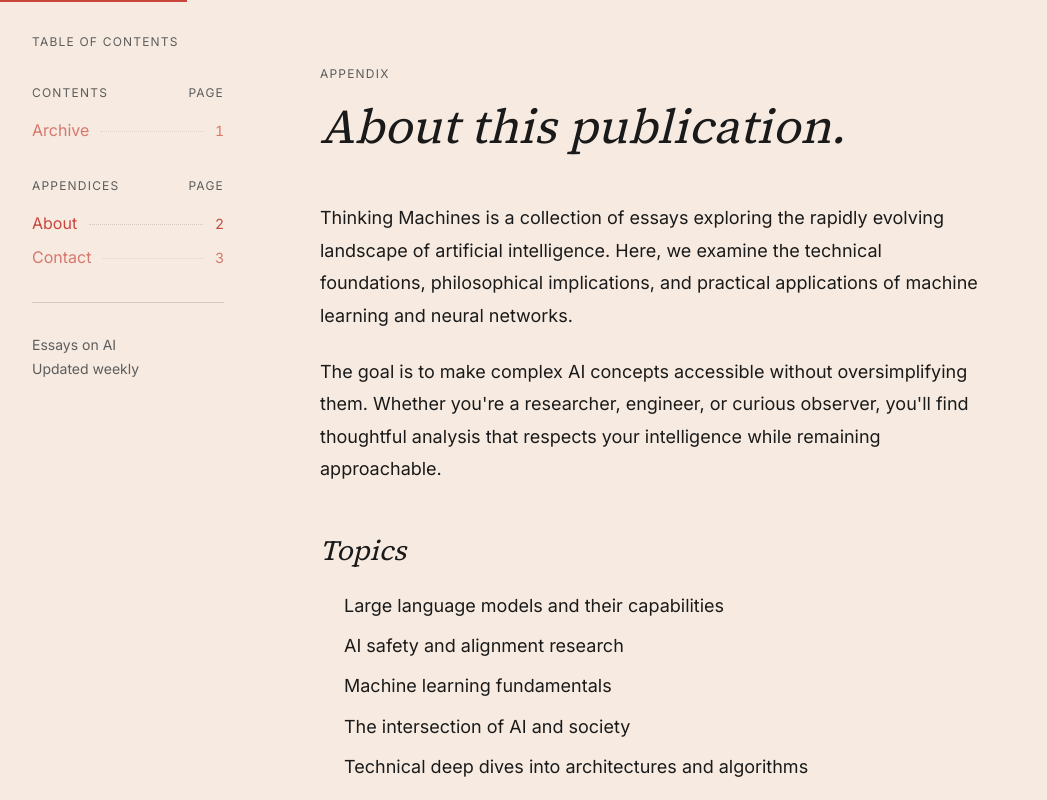
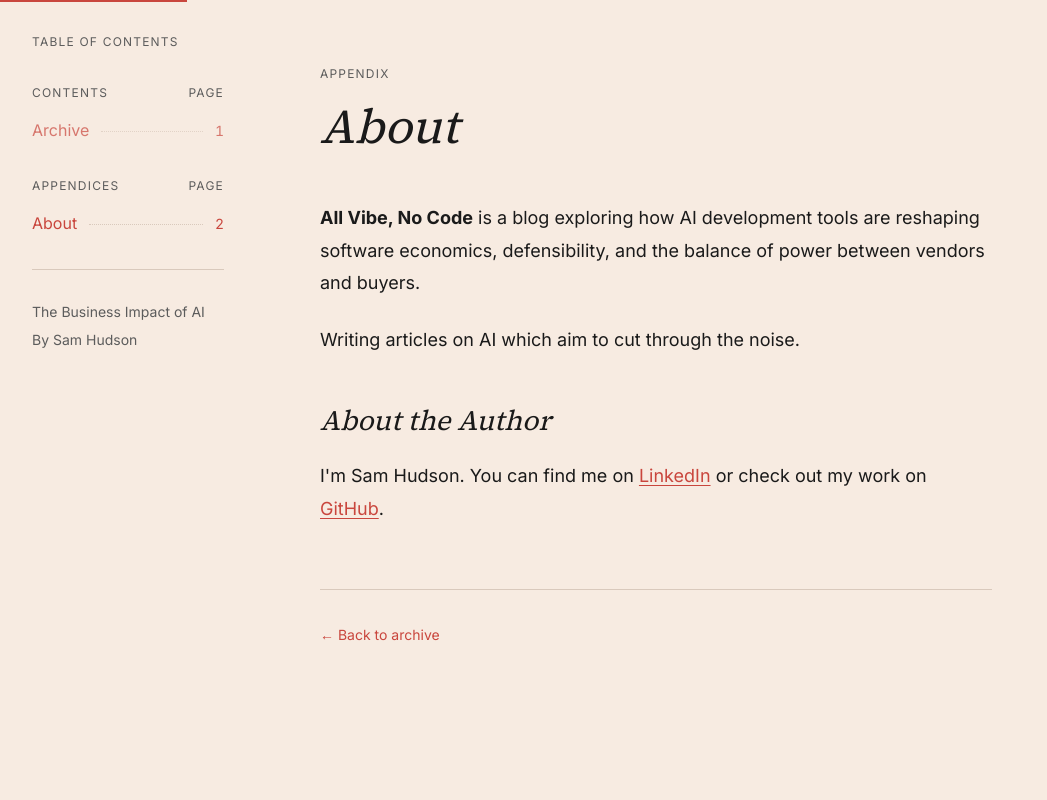
Before and after one commit to Samhud99/ai-blog, a Next.js app: page /about in a window 1280 px wide. Shown: the top 800 px of the page, without its empty margins (0-1047 px from the left). Built offline with nearby package versions, Linux system fonts and the light colour scheme.

Commit message:
content: update branding to All Vibe, No Code
- Site name: All Vibe, No Code
- Tagline: The Business Impact of AI
- Author: Sam Hudson
- Updated meta descriptions and SEO
- Added LinkedIn and GitHub links

Co-Authored-By: Claude Opus 4.5 <noreply@anthropic.com>

```diff
--- a/src/app/about/page.tsx
+++ b/src/app/about/page.tsx
@@ -1,8 +1,9 @@
 import { Metadata } from "next";
+import Link from "next/link";
 
 export const metadata: Metadata = {
   title: "About",
-  description: "About Thinking Machines and its author.",
+  description: "About All Vibe, No Code and Sam Hudson.",
 };
 
 export default function AboutPage() {
@@ -12,40 +13,48 @@ export default function AboutPage() {
         <header className="mb-12">
           <p className="section-label mb-4">Appendix</p>
           <h1 className="text-3xl sm:text-4xl lg:text-5xl leading-tight">
-            About this publication.
+            About
           </h1>
         </header>
 
         <div className="prose">
           <p>
-            Thinking Machines is a collection of essays exploring the rapidly
-            evolving landscape of artificial intelligence. Here, we examine the
-            technical foundations, philosophical implications, and practical
-            applications of machine learning and neural networks.
+            <strong>All Vibe, No Code</strong> is a blog exploring how AI
+            development tools are reshaping software economics, defensibility,
+            and the balance of power between vendors and buyers.
           </p>
 
           <p>
-            The goal is to make complex AI concepts accessible without
-            oversimplifying them. Whether you&apos;re a researcher, engineer, or
-            curious observer, you&apos;ll find thoughtful analysis that respects
-            your intelligence while remaining approachable.
+            Writing articles on AI which aim to cut through the noise.
           </p>
 
-          <h2>Topics</h2>
-          <ul>
-            <li>Large language models and their capabilities</li>
-            <li>AI safety and alignment research</li>
-            <li>Machine learning fundamentals</li>
-            <li>The intersection of AI and society</li>
-            <li>Technical deep dives into architectures and algorithms</li>
-          </ul>
-
-          <h2>Contact</h2>
+          <h2>About the Author</h2>
           <p>
-            For inquiries, corrections, or suggestions, reach out via{" "}
-            <a href="mailto:hello@example.com">email</a>.
+            I&apos;m Sam Hudson. You can find me on{" "}
+            <a
+              href="https://www.linkedin.com/in/samhudson99/"
+              target="_blank"
+              rel="noopener noreferrer"
+            >
+              LinkedIn
+            </a>{" "}
+            or check out my work on{" "}
+            <a
+              href="https://github.com/Samhud99"
+              target="_blank"
+              rel="noopener noreferrer"
+            >
+              GitHub
+            </a>
+            .
           </p>
         </div>
+
+        <nav className="mt-16 pt-8 border-t border-border">
+          <Link href="/" className="text-sm text-text-muted hover:text-coral transition-colors">
+            ← Back to archive
+          </Link>
+        </nav>
       </article>
     </div>
   );
--- a/src/app/layout.tsx
+++ b/src/app/layout.tsx
@@ -17,15 +17,15 @@ const inter = Inter({
 
 export const metadata: Metadata = {
   title: {
-    default: "Thinking Machines",
-    template: "%s | Thinking Machines",
+    default: "AI - All Vibe, No Code",
+    template: "%s | All Vibe, No Code",
   },
   description:
-    "Essays on artificial intelligence, machine learning, and the future of human-computer interaction.",
+    "Exploring how AI development tools are reshaping software economics, defensibility, and the balance of power between vendors and buyers.",
   openGraph: {
-    title: "Thinking Machines",
+    title: "All Vibe, No Code",
     description:
-      "Essays on artificial intelligence, machine learning, and the future of human-computer interaction.",
+      "Exploring how AI development tools are reshaping software economics, defensibility, and the balance of power between vendors and buyers.",
     type: "website",
   },
 };
--- a/src/app/page.tsx
+++ b/src/app/page.tsx
@@ -10,11 +10,11 @@ export default function Home() {
       <header className="mb-16 max-w-2xl">
         <p className="section-label mb-4">Archive</p>
         <h1 className="text-3xl sm:text-4xl lg:text-5xl leading-tight mb-6 font-bold text-coral">
-          Essays on artificial intelligence.
+          All Vibe, No Code
         </h1>
         <p className="text-text-muted text-lg leading-relaxed">
-          Exploring the frontier of machine learning, neural networks, and the
-          evolving relationship between humans and intelligent systems.
+          Exploring how AI development tools are reshaping software economics,
+          defensibility, and the balance of power between vendors and buyers.
         </p>
       </header>
 
--- a/src/components/layout/Sidebar.tsx
+++ b/src/components/layout/Sidebar.tsx
@@ -15,7 +15,6 @@ const contents: NavItem[] = [
 
 const appendices: NavItem[] = [
   { label: "About", href: "/about", page: "2" },
-  { label: "Contact", href: "/contact", page: "3" },
 ];
 
 function NavLink({ item, isActive }: { item: NavItem; isActive: boolean }) {
@@ -84,8 +83,8 @@ export function Sidebar() {
 
         {/* Footer info */}
         <div className="pt-8 mt-8 border-t border-border text-sm text-text-muted">
-          <p>Essays on AI</p>
-          <p className="mt-1">Updated weekly</p>
+          <p>The Business Impact of AI</p>
+          <p className="mt-2">By Sam Hudson</p>
         </div>
       </nav>
     </aside>
```
